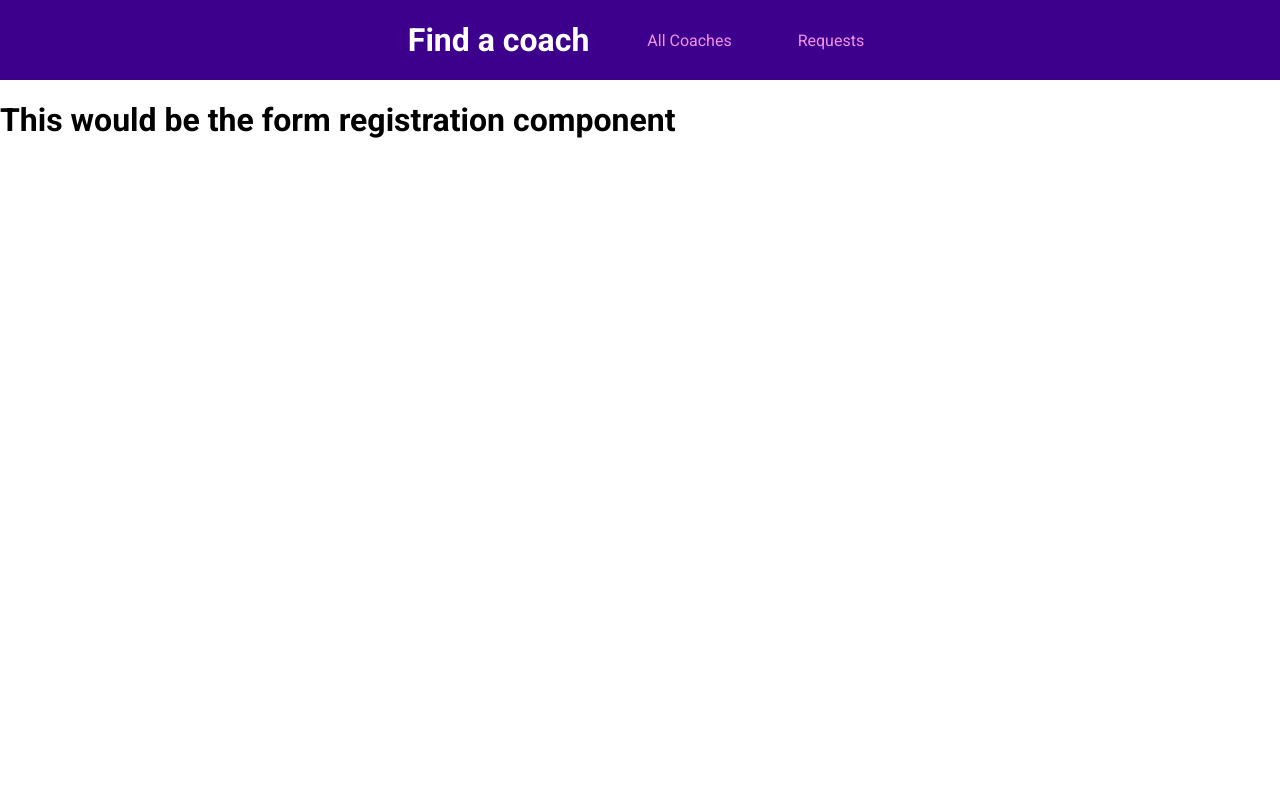
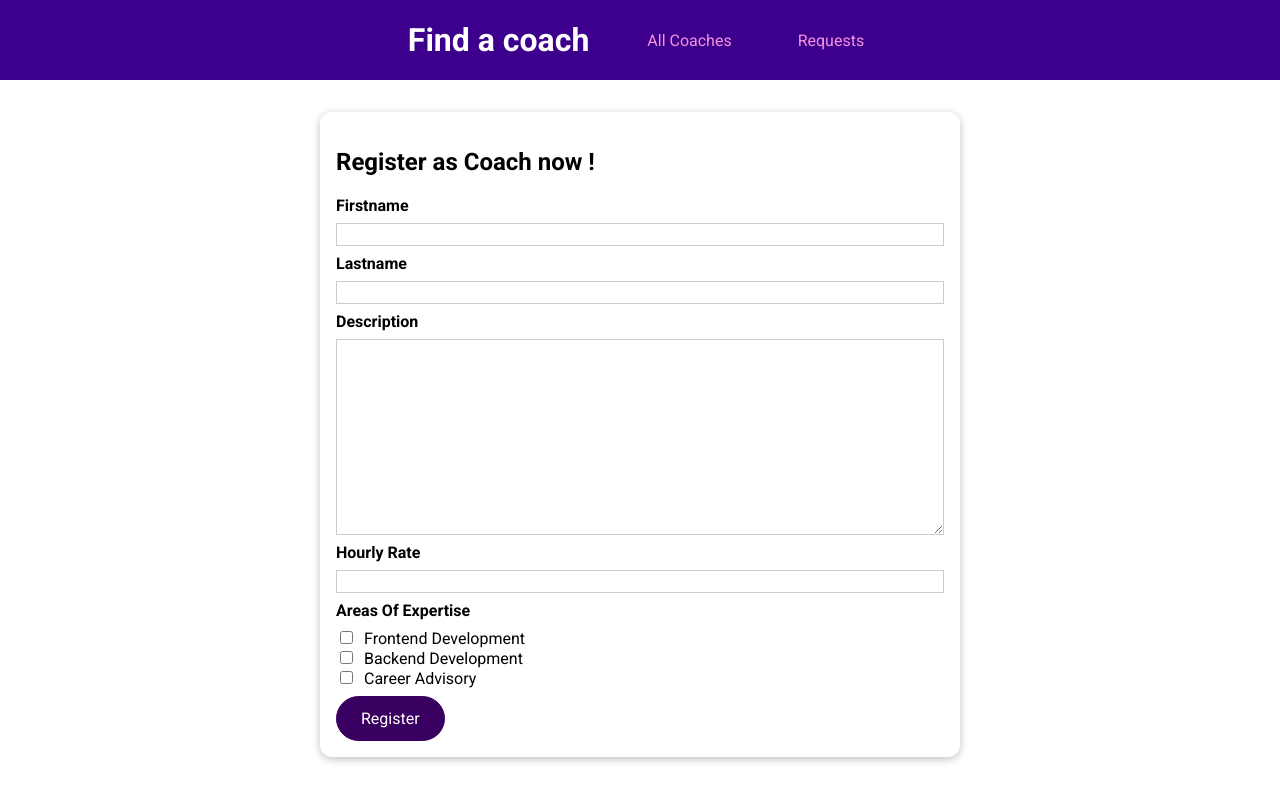
Before and after one commit to SoufyaneTAHARHAAT/Find_Coach_App, a Vue app in the folder CoachApp/: page /register in a window 1280 px wide. Built offline with nearby package versions, Linux system fonts and the light colour scheme.

Commit message:
Added the CoachForm component

```diff
--- /dev/null
+++ b/CoachApp/src/components/coaches/CoachFilter.vue
@@ -0,0 +1,69 @@
+<template>
+    <base-card>
+        <h2>Find Your Coach</h2>
+        <span class="filter-option">
+            <input type="checkbox" id="frontend" checked @change="setFilter">
+            <label for="checkbox">Frontend</label>
+        </span>
+        <span class="filter-option">
+            <input type="checkbox" id="backend" checked @change="setFilter">
+            <label for="backend">Backend</label>
+        </span>
+        <span class="filter-option">
+            <input type="checkbox" id="career" checked @change="setFilter">
+            <label for="career">Career</label>
+        </span>
+    </base-card>
+</template>
+
+<script>
+export default {
+    emits: ["change-filters"],
+    data() {
+        return {
+            filters: {
+                frontend: true,
+                backend: true,
+                career: true,
+            }
+        };
+    },
+    methods: {
+        setFilter(event) {
+            const inputId = event.target.id;
+            const isActive = event.target.checked;
+
+            const updatedFilters = {
+                ...this.filters,
+                [inputId]: isActive
+            }
+            this.filters = updatedFilters;
+
+            this.$emit("change-filter", updatedFilters);
+        }
+    }
+}
+</script>
+
+<style scoped>
+h2 {
+  margin: 0.5rem 0;
+}
+
+.filter-option {
+  margin-right: 1rem;
+}
+
+.filter-option label,
+.filter-option input {
+  vertical-align: middle;
+}
+
+.filter-option label {
+  margin-left: 0.25rem;
+}
+
+.filter-option.active label {
+  font-weight: bold;
+}
+</style>
--- /dev/null
+++ b/CoachApp/src/components/coaches/CoachForm.vue
@@ -0,0 +1,119 @@
+<template>
+    <form @submit.prevent="submitData">
+        <div class="form-control">
+            <label for="firstname">Firstname</label>
+            <input type="text" id="firstname" v-model.trim="firstname">
+        </div>
+        <div class="form-control">
+            <label for="lasttname">Lastname</label>
+            <input type="text" id="lastname" v-model.trim="lastname">
+        </div>
+        <div class="form-control">
+            <label for="description">Description</label>
+            <textarea id="description" rows="10" v-model.trim="description"></textarea>
+        </div>
+        <div class="form-control">
+            <label for="rate">Hourly Rate</label>
+            <input type="number" id="rate" value="5" v-model.number="rate">
+        </div>
+        <div class="form-control">
+            <h3>Areas Of Expertise</h3>
+            <div>
+                <input type="checkbox" id="frontend" value="frontend" v-model="areas">
+                <label for="frontend">Frontend Development</label>
+            </div>
+            <div>
+                <input type="checkbox" id="backend" value="backend" v-model="areas">
+                <label for="backend">Backend Development</label>
+            </div>
+            <div>
+                <input type="checkbox" id="career" value="career" v-model="areas">
+                <label for="career">Career Advisory</label>
+            </div>
+        </div>
+        <base-button>Register</base-button>
+    </form>
+</template>
+
+<script>
+export default {
+    data() {
+        return {
+            firstname: '',
+            lastname: '',
+            description: '',
+            rate: null,
+            areas: [],
+        };
+    },
+    methods: {
+        submitData() {
+            const submittedData = {
+                first: this.firstname,
+                last: this.lastname,
+                desc: this.description,
+                rate: this.rate,
+                areas: this.areas
+            }
+            console.log(submittedData);
+        }
+    }
+}
+</script>
+
+<style scoped>
+.form-control {
+  margin: 0.5rem 0;
+}
+
+label {
+  font-weight: bold;
+  display: block;
+  margin-bottom: 0.5rem;
+}
+
+input[type='checkbox'] + label {
+  font-weight: normal;
+  display: inline;
+  margin: 0 0 0 0.5rem;
+}
+
+input,
+textarea {
+  display: block;
+  width: 100%;
+  border: 1px solid #ccc;
+  font: inherit;
+}
+
+input:focus,
+textarea:focus {
+  background-color: #f0e6fd;
+  outline: none;
+  border-color: #3d008d;
+}
+
+input[type='checkbox'] {
+  display: inline;
+  width: auto;
+  border: none;
+}
+
+input[type='checkbox']:focus {
+  outline: #3d008d solid 1px;
+}
+
+h3 {
+  margin: 0.5rem 0;
+  font-size: 1rem;
+}
+
+.invalid label {
+  color: red;
+}
+
+.invalid input,
+.invalid textarea {
+  border: 1px solid red;
+}
+</style>
--- a/CoachApp/src/pages/coaches/CoachRegistration.vue
+++ b/CoachApp/src/pages/coaches/CoachRegistration.vue
@@ -1,3 +1,16 @@
 <template>
-    <h1>This would be the form registration component</h1>
+    <section>
+        <base-card>
+            <h1>Register as Coach now !</h1>
+            <coach-form></coach-form>
+        </base-card>
+    </section>
 </template>
+
+<script>
+
+import CoachForm from '../../components/coaches/CoachForm.vue';
+export default {
+    components: {CoachForm},
+}
+</script>
--- a/CoachApp/src/pages/coaches/CoachesList.vue
+++ b/CoachApp/src/pages/coaches/CoachesList.vue
@@ -1,4 +1,7 @@
 <template>
+  <section>
+    <coach-filter @change-filter="setFilters">Filter</coach-filter>
+  </section>
   <section>
     <base-card>
       <div class="controls">
@@ -23,17 +26,44 @@
 
 <script>
 import CoachItem from '../../components/coaches/CoachItem.vue';
+import CoachFilter from '../../components/coaches/CoachFilter.vue';
 
 export default {
-  components: { CoachItem },
+  components: { CoachItem, CoachFilter },
+  data() {
+    return {
+      activeFilters: {
+        frontend: true,
+        backend: true,
+        career: true,
+      }
+    };
+  },
   computed: {
     filteredCoaches() {
-      return this.$store.getters['coaches/coaches'];
+      const coaches = this.$store.getters['coaches/coaches'];
+      return coaches.filter(coach => {
+        if(this.activeFilters.frontend && coach.areas.includes("frontend")){
+          return true;
+        }
+        if(this.activeFilters.backend && coach.areas.includes("backend")){
+          return true;
+        }
+        if(this.activeFilters.career && coach.areas.includes("career")){
+          return true;
+        }
+        return false;
+      });
     },
     hasCoaches() {
       return this.$store.getters['coaches/hasCoaches'];
     },
   },
+  methods: {
+    setFilters(updatedFilters) {
+      this.activeFilters = updatedFilters;
+    }
+  }
 };
 </script>
 
```
